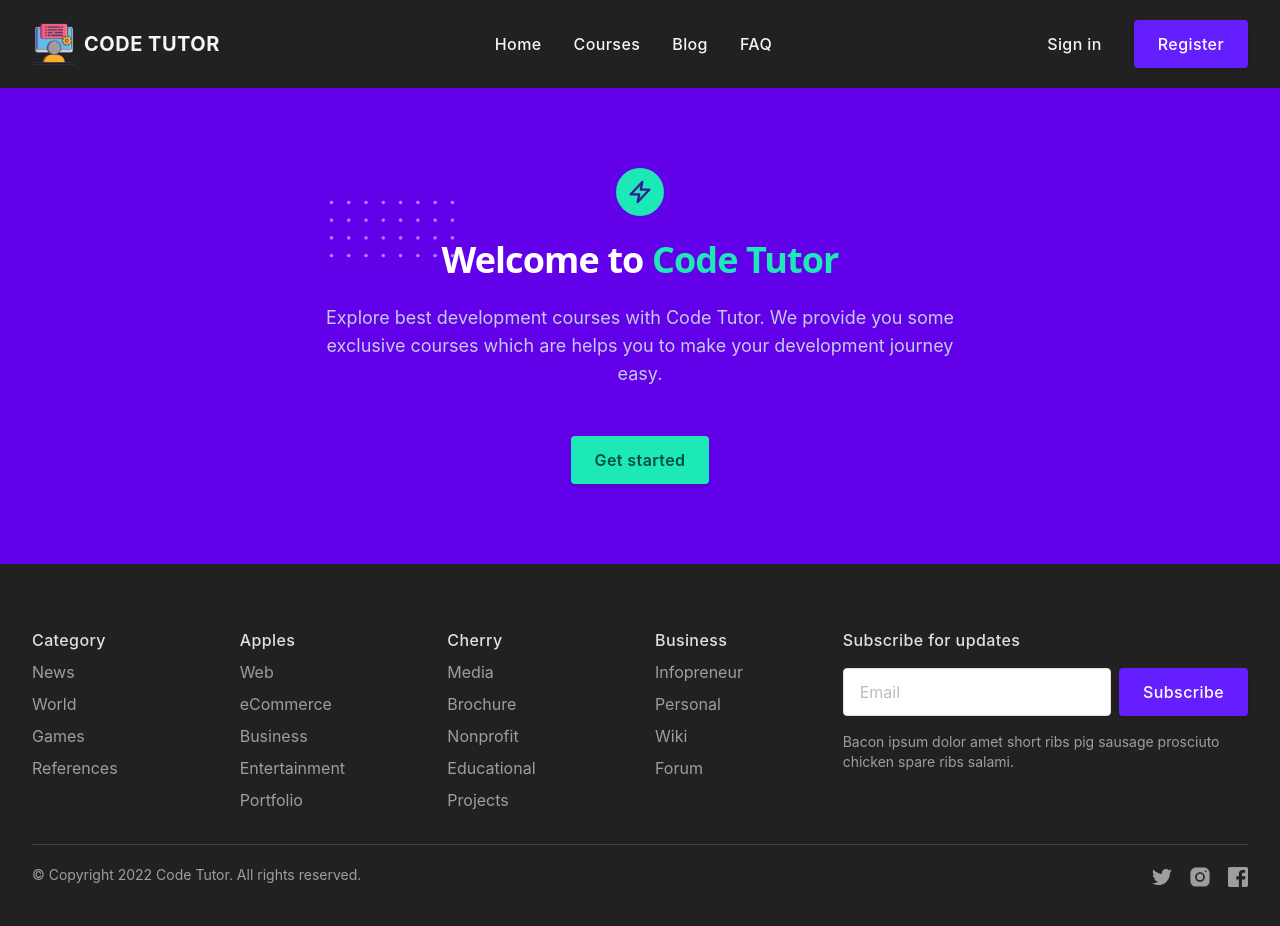
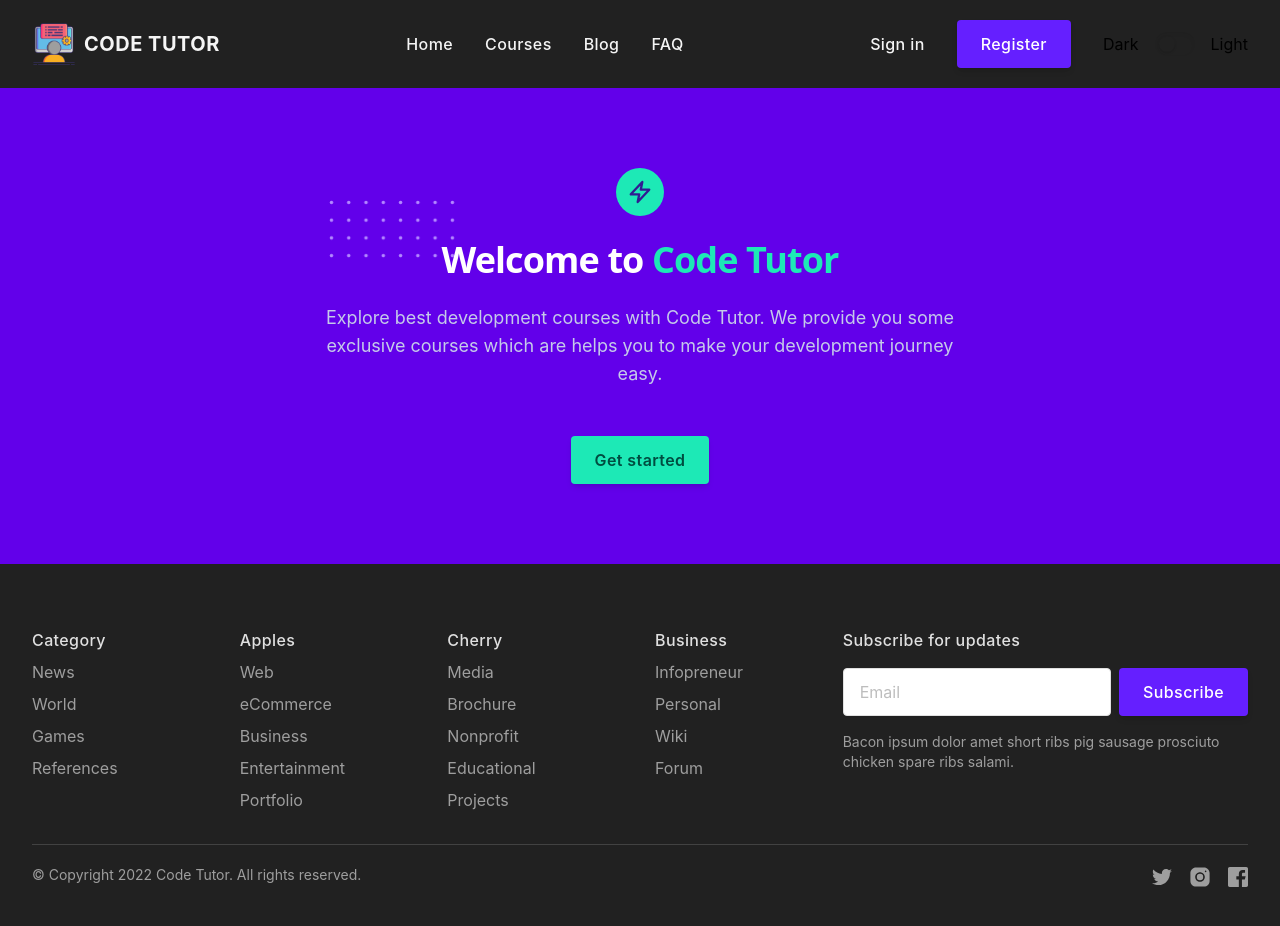
Before and after one commit to tahdiislam/code-tutor, a React (Vite) app: page / in a window 1280 px wide. Shown: the top 926 px of the page. Built offline with nearby package versions, Linux system fonts and the light colour scheme; no server answers.

Commit message:
add dark and light switch

```diff
--- a/src/Shared/Header.jsx
+++ b/src/Shared/Header.jsx
@@ -90,6 +90,17 @@
                         : <>
                                 <li className='text-gray-200'>{user?.displayName}</li>
                         </>}
+                        <li>
+                            <label htmlFor="Toggle1" className="inline-flex items-center space-x-4 cursor-pointer dark:text-gray-100">
+                                <span>Dark</span>
+                                <span className="relative">
+                                    <input id="Toggle1" type="checkbox" className="hidden peer" />
+                                    <div className="w-10 h-6 rounded-full shadow-inner dark:bg-gray-400 peer-checked:dark:bg-indigo-400"></div>
+                                    <div className="absolute inset-y-0 left-0 w-4 h-4 m-1 rounded-full shadow peer-checked:right-0 peer-checked:left-auto dark:bg-gray-800"></div>
+                                </span>
+                                <span>Light</span>
+                            </label>
+                        </li>
                     </ul>
                     <div className="lg:hidden">
                         <button
```
